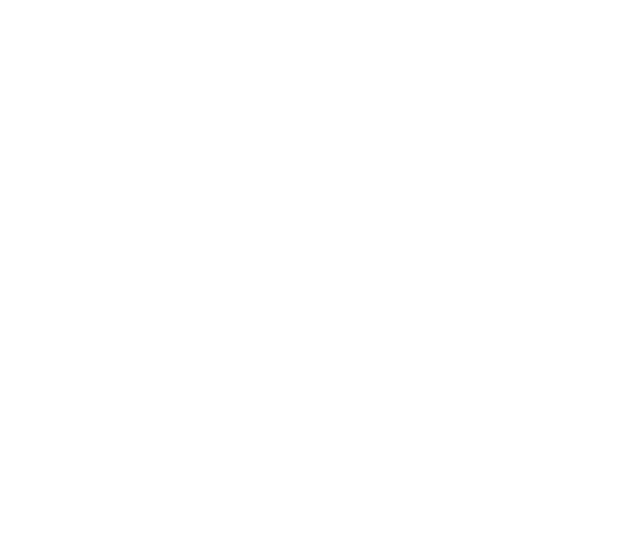
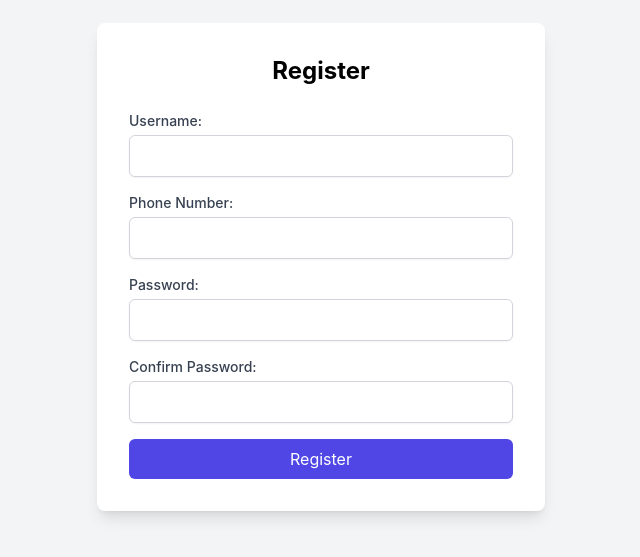
Before and after one commit to dipnerreddy/bloodLinksWeb, a React (Create React App) app: page /user-register in a window 1280 px wide. Before the commit this address had no page. Shown: the part 133-690 px from the top of the page, without its empty margins (319-959 px from the left). Built offline with nearby package versions, Linux system fonts and the light colour scheme.

Commit message:
user login and registration is done

```diff
--- a/src/App.js
+++ b/src/App.js
@@ -7,6 +7,9 @@ import { AuthProvider, useAuth } from './context/AuthContext';
 import PrivateRoute from './PrivateRoute';
 import Home from './routes/Home';
 import Receipt from './context/Receipt'; // Import Receipt component
+import UserDashboard from './routes/UserDashboard';
+import UserLogin from './routes/UserLogin';
+import Register from './routes/Register';
 
 const PaymentProtectedRoute = ({ element }) => {
     const { isPaymentSuccessful } = useAuth();
@@ -21,7 +24,11 @@ const App = () => {
                     <Route path="/" element={<Home />} />
                     <Route path="/login" element={<Login />} />
                     <Route path="/dashboard" element={<PrivateRoute element={<Dashboard />} />} />
+                    <Route path="/user-dashboard" element={<PrivateRoute element={<UserDashboard />} />} />
                     <Route path="/receipt" element={<PaymentProtectedRoute element={<Receipt />} />} /> {/* Protect Receipt route */}
+                    <Route path="/user-dashboard" element={<PrivateRoute element={<UserDashboard />} />}/>
+                    <Route path="/user-login" element={<UserLogin />} />
+                    <Route path="/user-register" element={<Register />} />
                 </Routes>
             </Router>
         </AuthProvider>
--- a/src/PrivateRoute.js
+++ b/src/PrivateRoute.js
@@ -6,7 +6,7 @@ import { useAuth } from './context/AuthContext';
 const PrivateRoute = ({ element }) => {
     const { isAuthenticated } = useAuth();
 
-    return isAuthenticated ? element : <Navigate to="/login" />;
+    return isAuthenticated ? element : <Navigate to="/" />;
 };
 
 export default PrivateRoute;
--- a/src/routes/Dashboard.js
+++ b/src/routes/Dashboard.js
@@ -44,7 +44,7 @@ const Dashboard = () => {
     const handleLogout = () => {
         console.log("Logging out...");
         sessionStorage.clear();
-        window.location.href = '/login';
+        window.location.href = '/';
     };
 
     const handleRefresh = () => {
--- a/src/routes/Home.js
+++ b/src/routes/Home.js
@@ -35,8 +35,8 @@ const Home = () => {
             <li><a href="#why" className="hover:underline">Why Donate</a></li>
             <li><a href="#developers" className="hover:underline">Developers</a></li>
             <li>
-              <a href="/login" className="bg-red-700 hover:bg-red-800 text-white rounded px-4 py-2">
-                Login As Administrator
+              <a href="/user-login" className="bg-red-700 hover:bg-red-800 text-white rounded px-4 py-2">
+                Login
               </a>
             </li>
           </ul>
--- a/src/routes/Login.js
+++ b/src/routes/Login.js
@@ -1,7 +1,7 @@
-// src/routes/Login.js
 import React, { useState } from 'react';
 import { useNavigate } from 'react-router-dom';
 import { useAuth } from '../context/AuthContext'; // Import the Auth context
+import { userlogin } from '../context/api'; // Import the API function
 
 const Login = () => {
     const [email, setEmail] = useState('');
@@ -12,23 +12,9 @@ const Login = () => {
     const handleSubmit = async (e) => {
         e.preventDefault();
 
-        const loginApiUrl = 'http://localhost:8080/api/bloodBank/login'; // Hard-coded URL
-        // const loginApiUrl = 'https://bloodlinksbn-eqaganhye2c7afep.centralindia-01.azurewebsites.net/api/bloodBank/login'; // Hard-coded URL
-
         try {
-            const response = await fetch(loginApiUrl, {
-                method: 'POST',
-                headers: {
-                    'Content-Type': 'application/json',
-                },
-                body: JSON.stringify({ email, password }), // JSON body with email and password
-            });
-
-            const data = await response.json(); // Get the response body as JSON
-
-            if (response.status === 200) {
-                // Assuming the response contains a bbName field
-                const { bbName } = data; // Extract the blood bank name from the response
+            const response = await userlogin({ email, password }); // Use userlogin from api.js
+            const { bbName } = response.data; // Assuming bbName is in the response
 
             // Store the blood bank name in session storage
             sessionStorage.setItem('bbName', bbName);
@@ -36,12 +22,10 @@ const Login = () => {
             // Call login function to update authentication state
             login();
             navigate('/dashboard'); // Redirect to the dashboard on success
-            } else {
-                alert(data.message); // Handle login failure using message from JSON
-            }
         } catch (error) {
             console.error('Error during login:', error);
-            alert('An error occurred during login: ' + error.message);
+            // Show error message from the server if available, otherwise show a generic error
+            alert(error.response?.data?.message || 'Login failed. Please try again.');
         }
     };
 
--- /dev/null
+++ b/src/routes/Register.js
@@ -0,0 +1,89 @@
+import React, { useState } from 'react';
+import { useNavigate } from 'react-router-dom';
+import { register } from '../context/api'; // Import the register API function
+
+const Register = () => {
+    const [username, setUsername] = useState('');
+    const [phoneNumber, setPhoneNumber] = useState('');
+    const [password, setPassword] = useState('');
+    const [rePassword, setRePassword] = useState('');
+    const [message, setMessage] = useState('');
+    const navigate = useNavigate();
+
+    const handleSubmit = async (event) => {
+        event.preventDefault();
+
+        if (password !== rePassword) {
+            setMessage('Passwords do not match.');
+            return;
+        }
+
+        try {
+            const response = await register({ username, phoneNumber, password, rePassword });
+            console.log('Registration successful:', response.data);
+            setMessage('Registration successful. Please login.');
+            navigate('/'); // Redirect to login page
+        } catch (error) {
+            console.error('Error during registration:', error);
+            setMessage(error.response?.data?.message || 'Registration failed. Please try again.');
+        }
+    };
+
+    return (
+        <div className="flex justify-center items-center min-h-screen bg-gray-100">
+            <div className="w-full max-w-md">
+                <div className="bg-white shadow-lg rounded-lg p-8">
+                    <h2 className="text-2xl font-bold text-center mb-6">Register</h2>
+                    <form onSubmit={handleSubmit}>
+                        <div className="mb-4">
+                            <label className="block text-sm font-medium text-gray-700 mb-1">Username:</label>
+                            <input
+                                type="text"
+                                className="block w-full px-4 py-2 border border-gray-300 rounded-md shadow-sm"
+                                value={username}
+                                onChange={(e) => setUsername(e.target.value)}
+                                required
+                            />
+                        </div>
+                        <div className="mb-4">
+                            <label className="block text-sm font-medium text-gray-700 mb-1">Phone Number:</label>
+                            <input
+                                type="text"
+                                className="block w-full px-4 py-2 border border-gray-300 rounded-md shadow-sm"
+                                value={phoneNumber}
+                                onChange={(e) => setPhoneNumber(e.target.value)}
+                                required
+                            />
+                        </div>
+                        <div className="mb-4">
+                            <label className="block text-sm font-medium text-gray-700 mb-1">Password:</label>
+                            <input
+                                type="password"
+                                className="block w-full px-4 py-2 border border-gray-300 rounded-md shadow-sm"
+                                value={password}
+                                onChange={(e) => setPassword(e.target.value)}
+                                required
+                            />
+                        </div>
+                        <div className="mb-4">
+                            <label className="block text-sm font-medium text-gray-700 mb-1">Confirm Password:</label>
+                            <input
+                                type="password"
+                                className="block w-full px-4 py-2 border border-gray-300 rounded-md shadow-sm"
+                                value={rePassword}
+                                onChange={(e) => setRePassword(e.target.value)}
+                                required
+                            />
+                        </div>
+                        <button type="submit" className="w-full bg-indigo-600 text-white py-2 px-4 rounded-md hover:bg-indigo-700">
+                            Register
+                        </button>
+                    </form>
+                    {message && <p className="text-red-500 text-center mt-4">{message}</p>}
+                </div>
+            </div>
+        </div>
+    );
+};
+
+export default Register;
--- /dev/null
+++ b/src/routes/UserDashboard.js
@@ -0,0 +1,9 @@
+import React from 'react'
+
+const UserDashboard = () => {
+  return (
+    <div>UserDashboard</div>
+  )
+}
+
+export default UserDashboard
--- /dev/null
+++ b/src/routes/UserLogin.js
@@ -0,0 +1,85 @@
+import React, { useState } from 'react';
+import { useNavigate } from 'react-router-dom';
+import { login } from '../context/api'; // Import the login API function
+import { useAuth } from '../context/AuthContext'; // Import the AuthContext
+
+const UserLogin = () => {
+    const [phoneNumber, setPhoneNumber] = useState('');
+    const [password, setPassword] = useState('');
+    const [message, setMessage] = useState('');
+    const navigate = useNavigate();
+    const { login: authenticateUser } = useAuth(); // Use login method from AuthContext
+
+    const handleSubmit = async (event) => {
+        event.preventDefault();
+        console.log("Submitting login...");
+
+        try {
+            const response = await login({ phoneNumber, password });
+            console.log("Login successful:", response.data);
+
+            // Set session variable and update authentication status in context
+            authenticateUser();
+            navigate('/user-dashboard'); // Redirect to user dashboard
+        } catch (error) {
+            console.error("Error during login:", error);
+            setMessage(error.response?.data?.message || 'Login failed. Please check your credentials.');
+        }
+    };
+
+    const handleAdminLogin = () => {
+        navigate('/login'); // Redirect to admin login
+    };
+
+    const handleRegister = () => {
+        navigate('/user-register'); // Redirect to registration page
+    };
+
+    return (
+        <div className="flex justify-center items-center min-h-screen bg-gray-100">
+            <div className="w-full max-w-md">
+                <div className="bg-white shadow-lg rounded-lg p-8">
+                    <h2 className="text-2xl font-bold text-center mb-6">Login</h2>
+                    <form onSubmit={handleSubmit}>
+                        <div className="mb-4">
+                        <label className="block text-sm font-medium text-gray-700 mb-1">Phone Number:</label>
+                            <input
+                                type="text"
+                                className="block w-full px-4 py-2 border border-gray-300 rounded-md shadow-sm focus:ring-indigo-500 focus:border-indigo-500"
+                                value={phoneNumber}
+                                onChange={(e) => setPhoneNumber(e.target.value)}
+                                required
+                            />
+                        </div>
+                        <div className="mb-4">
+                            <label className="block text-sm font-medium text-gray-700 mb-1">Password:</label>
+                            <input
+                                type="password"
+                                className="block w-full px-4 py-2 border border-gray-300 rounded-md shadow-sm focus:ring-indigo-500 focus:border-indigo-500"
+                                value={password}
+                                onChange={(e) => setPassword(e.target.value)}
+                                required
+                            />
+                        </div>
+                        <button type="submit" className="w-full bg-indigo-600 text-white py-2 px-4 rounded-md hover:bg-indigo-700 focus:ring-2 focus:ring-indigo-500 focus:ring-offset-2">
+                            Login
+                        </button>
+                    </form>
+                    {message && <p className="text-red-500 text-center mt-4">{message}</p>}
+                    <div className="text-center mt-4">
+                        <button className="text-indigo-600 hover:underline" onClick={handleAdminLogin}>
+                            Login as Administrator
+                        </button>
+                    </div>
+                    <div className="text-center mt-4">
+                        <button className="text-indigo-600 hover:underline" onClick={handleRegister}>
+                            Register
+                        </button>
+                    </div>
+                </div>
+            </div>
+        </div>
+    );
+};
+
+export default UserLogin;
```
Also changed, not shown: src/context/api.js (+12 -3 lines). Lines whose indentation alone changed are shown as unchanged.
